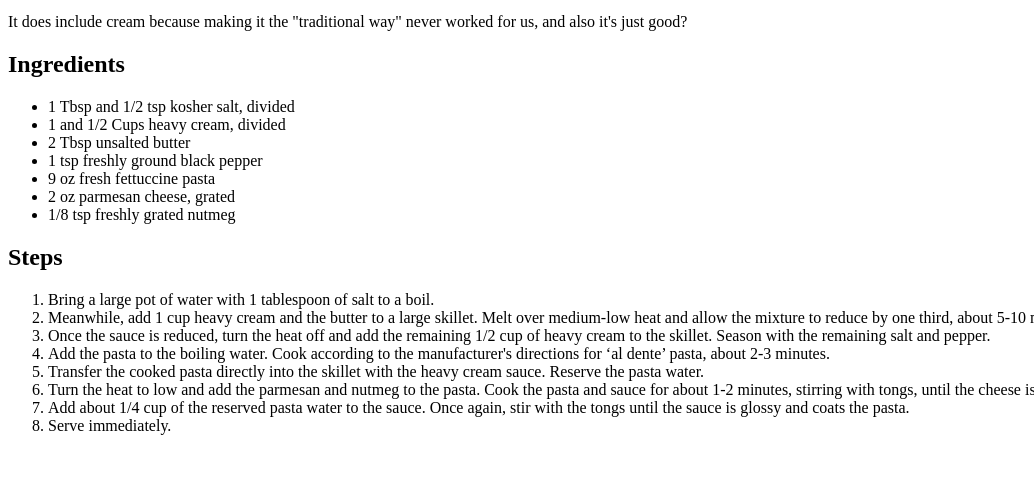
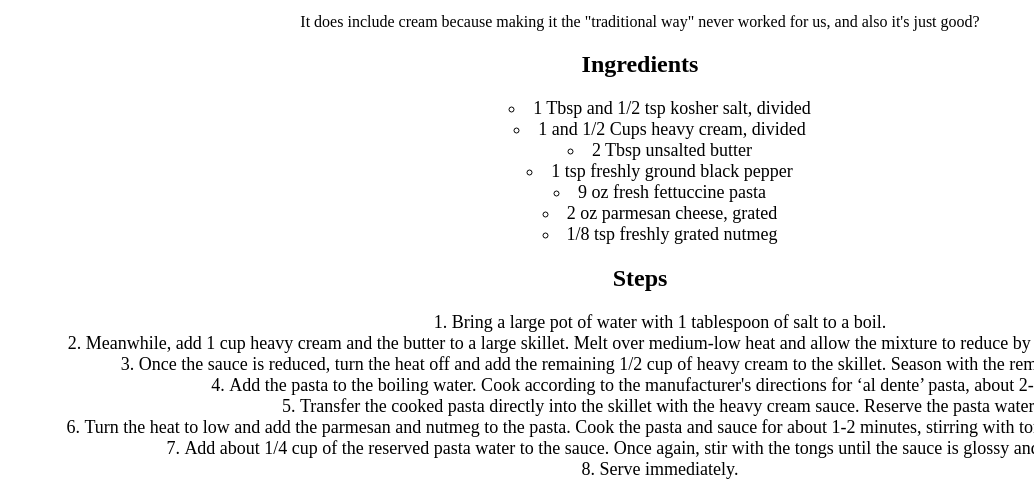
Before and after one commit to moralescd/odin-recipes, a plain HTML site: page recipes/alfredo.html in a window 1280 px wide. Shown: the part 521-1004 px from the top of the page, without its empty margins (0-1034 px from the left). Before the commit the page ends 972 px from the top, so only its background shows below. Drawn offline with Linux system fonts and the light colour scheme.

Commit message:
Add styles.css

```diff
--- a/recipes/alfredo.html
+++ b/recipes/alfredo.html
@@ -4,6 +4,7 @@
     <meta charset="UTF-8">
     <meta name="viewport" content="width=device-width, initial-scale=1.0">
     <title>Alfredo Recipe</title>
+    <link rel="stylesheet" href="../styles.css">
 </head>
 <body>
     <h1>Alfredo That Italians Would Be Ashamed Of</h1>
--- /dev/null
+++ b/styles.css
@@ -0,0 +1,12 @@
+body {
+    text-align: center;
+}
+
+ul, ol {
+    list-style-position: inside;
+    font-size:large;
+}
+
+ul {
+    list-style-type: circle;
+}
```
Also changed, not shown: index.html (+1 -0 lines), recipes/pepcorn.html (+1 -0 lines), recipes/spaghetti.html (+1 -0 lines).
